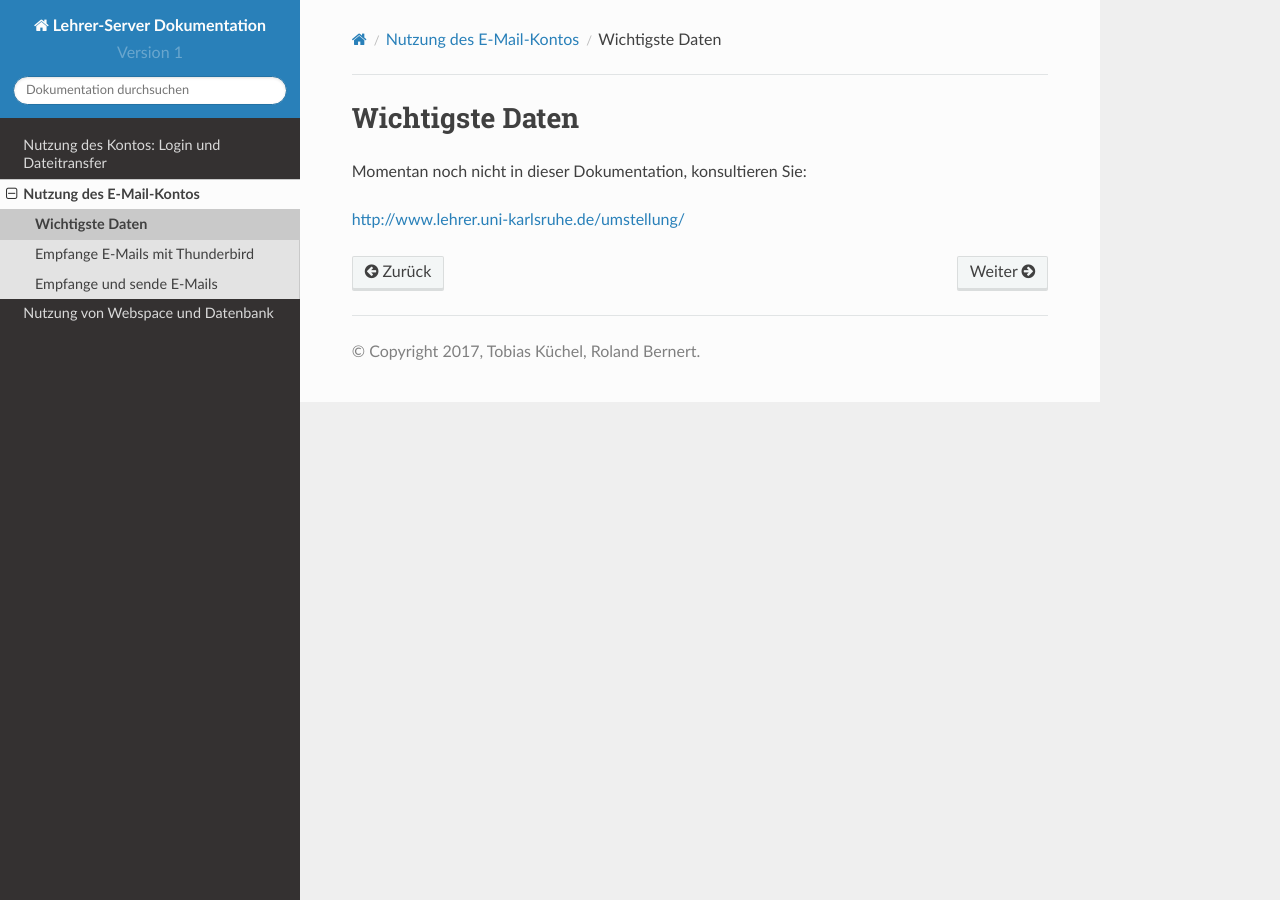
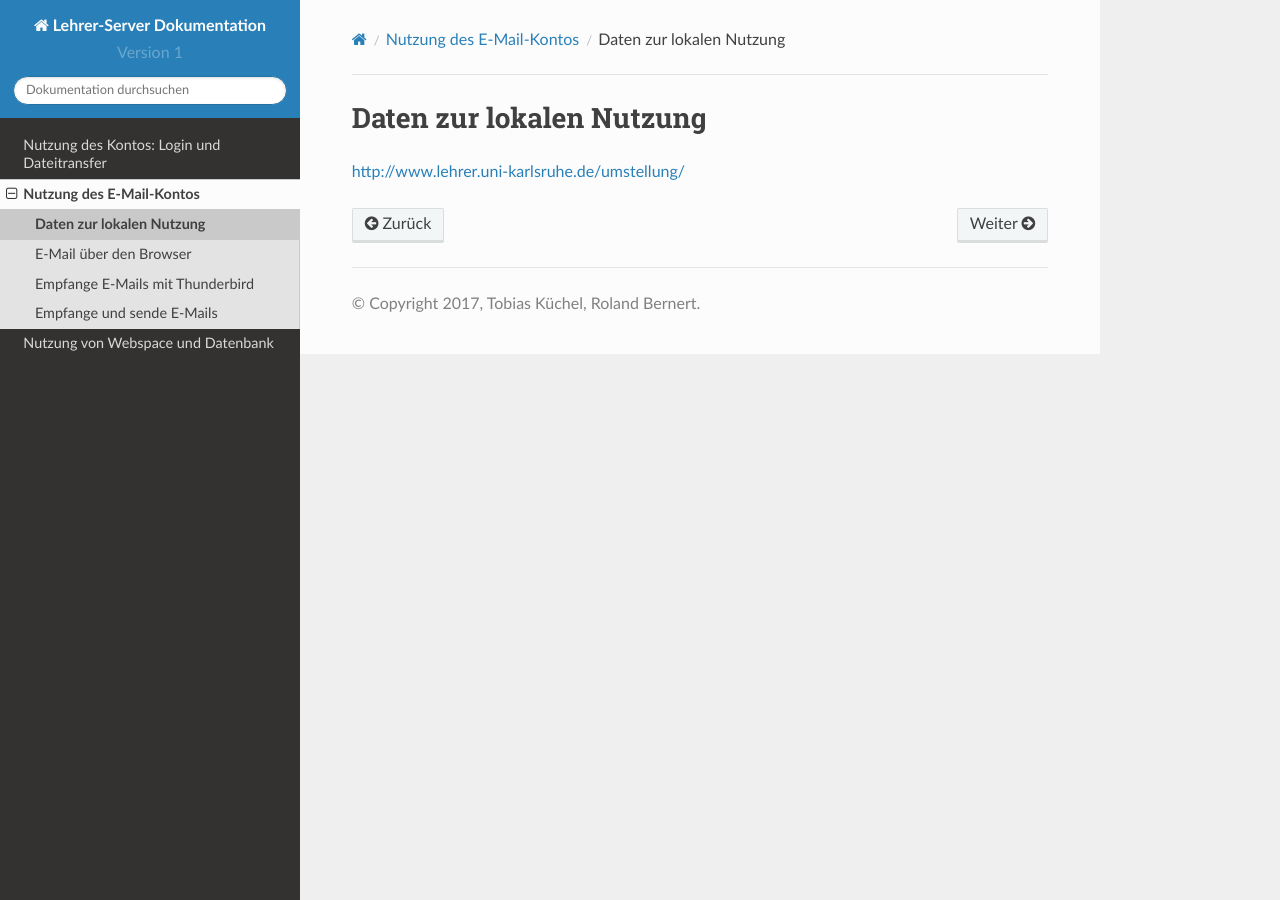
Before and after one commit to jolly-jump/za-docs, a Sphinx documentation site: the page built from source/email/information.rst, in a window 1280 px wide. Built offline with Sphinx 7.4.7 and the Read the Docs theme 2.0.0, drawn with Linux system fonts in a browser that asks for light colours.

```diff
--- a/source/benutzerkonto/passwortaendern.rst
+++ b/source/benutzerkonto/passwortaendern.rst
@@ -1,3 +1,5 @@
+.. _label-passwort-aendern:
+
 Wie man sein Passwort ändert
 ============================
 
--- a/source/email/index.rst
+++ b/source/email/index.rst
@@ -8,5 +8,6 @@ Folgende Anleitungen finden Sie hier:
    :maxdepth: 2
 
    information
+   webmail
    thunderbird
    thunderbird-send
--- a/source/email/information.rst
+++ b/source/email/information.rst
@@ -1,7 +1,5 @@
-==================
- Wichtigste Daten
-==================
-
-Momentan noch nicht in dieser Dokumentation, konsultieren Sie:
+===========================
+ Daten zur lokalen Nutzung
+===========================
 
 http://www.lehrer.uni-karlsruhe.de/umstellung/
```
Also changed, not shown: source/email/webmail.rst (added, +39 -0 lines), source/email/media/roundcube-defaultview.png (added), source/email/media/roundcube-identity-pretty.png (added), source/email/media/roundcube-login.png (added), source/email/media/roundcube-sendmail.png (added).
